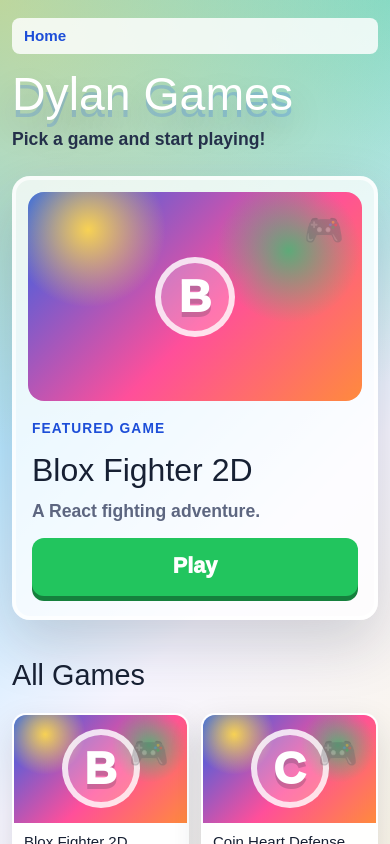
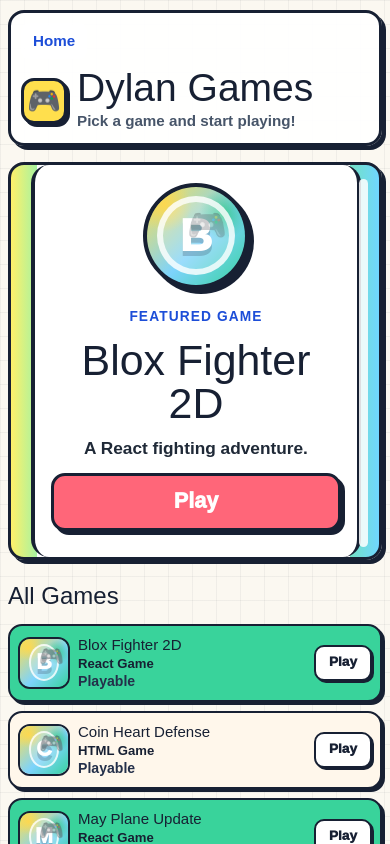
Before and after one commit to frankchangshow/DylanGames, a Next.js app: page /dylan in a window 390 px wide. Shown: the top 844 px of the page. Built offline with nearby package versions, Linux system fonts and the light colour scheme.

Commit message:
Restyle Dylan launcher with playful panels

```diff
--- a/app/dylan/page.tsx
+++ b/app/dylan/page.tsx
@@ -4,14 +4,16 @@ import { getDylanGames } from "@/src/data/dylanGames";
 function GameThumbnail({
   title,
   thumbnailUrl,
-  featured = false
+  featured = false,
+  compact = false
 }: {
   title: string;
   thumbnailUrl: string | null;
   featured?: boolean;
+  compact?: boolean;
 }) {
   return (
-    <div className={featured ? "gameTileImage featuredTileImage" : "gameTileImage"}>
+    <div className={featured ? "gameTileImage featuredTileImage" : compact ? "gameTileImage compactTileImage" : "gameTileImage"}>
       {thumbnailUrl ? (
         <img src={thumbnailUrl} alt="" />
       ) : (
@@ -31,18 +33,22 @@ export default async function DylanPage() {
   return (
     <main className="dylanDiscoveryPage">
       <header className="dylanDiscoveryHeader">
-        <Link className="homeLink" href="/">
-          Home
-        </Link>
+        <div className="dylanHeaderIcon" aria-hidden="true">
+          🎮
+        </div>
         <div>
           <h1>Dylan Games</h1>
           <p>Pick a game and start playing!</p>
         </div>
+        <Link className="homeLink dylanHeaderHome" href="/">
+          Home
+        </Link>
       </header>
 
       {featuredGame ? (
         <>
           <section className="featuredGameSection" aria-labelledby="featured-game-title">
+            <div className="featuredStage">
               <GameThumbnail title={featuredGame.title} thumbnailUrl={featuredGame.thumbnailUrl} featured />
               <div className="featuredGameInfo">
                 <p className="sectionEyebrow">Featured Game</p>
@@ -57,20 +63,25 @@ export default async function DylanPage() {
                   Play
                 </Link>
               </div>
+            </div>
           </section>
 
           <section className="allGamesSection" aria-labelledby="all-games-title">
             <h2 id="all-games-title">All Games</h2>
-            <div className="discoveryGrid">
+            <div className="discoveryList">
               {games.map((game) => {
                 const href = game.type === "external" ? game.playUrl : `/play/dylan/${game.id}`;
 
                 return (
                   <article className="discoveryCard" key={game.id}>
-                    <GameThumbnail title={game.title} thumbnailUrl={game.thumbnailUrl} />
+                    <GameThumbnail title={game.title} thumbnailUrl={game.thumbnailUrl} compact />
                     <div className="discoveryCardBody">
                       <h3>{game.title}</h3>
-                      <p>{game.description}</p>
+                      <p>{game.type === "react" ? "React Game" : game.type === "html" ? "HTML Game" : `${game.type} Game`}</p>
+                      <strong>Playable</strong>
+                    </div>
+                    <p className="discoveryCardDescription">{game.description}</p>
+                    <div className="discoveryCardAction">
                       <Link
                         className="tilePlayButton"
                         href={href}
--- a/app/globals.css
+++ b/app/globals.css
@@ -151,51 +151,101 @@ a {
 
 .dylanDiscoveryPage {
   min-height: 100vh;
-  padding: 24px clamp(16px, 4vw, 52px) 56px;
+  padding: 10px clamp(8px, 3vw, 34px) 40px;
+  background:
+    linear-gradient(rgba(31, 41, 55, 0.05) 1px, transparent 1px),
+    linear-gradient(90deg, rgba(31, 41, 55, 0.05) 1px, transparent 1px),
+    #fbf8f1;
+  background-size: 24px 24px;
 }
 
 .dylanDiscoveryHeader {
   display: grid;
-  gap: 18px;
-  margin: 0 auto 24px;
-  max-width: 1180px;
+  grid-template-columns: auto 1fr auto;
+  gap: 12px;
+  align-items: center;
+  max-width: 1040px;
+  min-height: 100px;
+  margin: 0 auto 16px;
+  padding: 10px 12px;
+  border: 3px solid #172033;
+  border-radius: 20px;
+  background: rgba(255, 255, 255, 0.94);
+  box-shadow: 6px 6px 0 #172033;
 }
 
 .dylanDiscoveryHeader h1 {
   margin: 0;
-  color: #ffffff;
-  font-size: clamp(2.9rem, 8vw, 6rem);
+  color: #172033;
+  font-size: clamp(2.7rem, 7vw, 4.2rem);
   line-height: 0.95;
-  text-shadow: 0 7px 0 rgba(37, 99, 235, 0.22), 0 18px 36px rgba(23, 32, 51, 0.24);
+  text-shadow: none;
 }
 
 .dylanDiscoveryHeader p {
-  margin: 10px 0 0;
-  color: #24304a;
-  font-size: clamp(1.1rem, 3vw, 1.45rem);
+  margin: 4px 0 0;
+  color: #475569;
+  font-size: clamp(1rem, 3vw, 1.18rem);
   font-weight: 900;
 }
 
+.dylanHeaderIcon {
+  display: grid;
+  place-items: center;
+  width: 52px;
+  height: 52px;
+  border: 3px solid #172033;
+  border-radius: 15px;
+  background: #ffdf4d;
+  font-size: 1.7rem;
+  box-shadow: 3px 3px 0 #172033;
+}
+
+.dylanHeaderHome {
+  align-self: start;
+}
+
 .featuredGameSection {
+  position: relative;
+  max-width: 1040px;
+  margin: 0 auto 18px;
+  padding: 0 42px 0 46px;
+  border: 3px solid #172033;
+  border-radius: 18px;
+  background: linear-gradient(90deg, #fff06a 0%, #a7f3a0 7%, #ffffff 7%, #ffffff 92%, #72e1c4 92%, #70d6ff 100%);
+  box-shadow: 7px 7px 0 #172033;
+}
+
+.featuredGameSection::after {
+  content: "";
+  position: absolute;
+  right: 11px;
+  top: 14px;
+  bottom: 10px;
+  width: 9px;
+  border-radius: 99px;
+  background: rgba(255, 255, 255, 0.85);
+}
+
+.featuredStage {
   display: grid;
-  grid-template-columns: minmax(0, 1.35fr) minmax(280px, 0.85fr);
-  gap: 24px;
-  align-items: stretch;
-  max-width: 1180px;
-  margin: 0 auto 34px;
-  padding: 18px;
-  border: 4px solid rgba(255, 255, 255, 0.7);
+  place-items: center;
+  min-height: 420px;
+  padding: clamp(18px, 4vw, 34px);
+  border-left: 5px solid #172033;
+  border-right: 5px solid #172033;
   border-radius: 22px;
-  background: rgba(255, 255, 255, 0.72);
-  box-shadow: 0 24px 58px rgba(23, 32, 51, 0.18);
+  background: #ffffff;
 }
 
 .featuredGameInfo {
   display: flex;
   flex-direction: column;
-  justify-content: center;
-  gap: 14px;
-  padding: clamp(8px, 2vw, 20px);
+  align-items: center;
+  justify-content: start;
+  gap: 12px;
+  max-width: 620px;
+  text-align: center;
 }
 
 .sectionEyebrow {
@@ -210,15 +260,15 @@ a {
 .featuredGameInfo h2 {
   margin: 0;
   color: var(--ink);
-  font-size: clamp(2rem, 5vw, 3.4rem);
+  font-size: clamp(3rem, 8vw, 4.3rem);
   line-height: 1;
 }
 
 .featuredGameInfo p:not(.sectionEyebrow) {
   margin: 0;
-  color: var(--muted);
-  font-size: 1.1rem;
-  font-weight: 800;
+  color: #1f2937;
+  font-size: clamp(1.08rem, 3vw, 1.25rem);
+  font-weight: 900;
   line-height: 1.35;
 }
 
@@ -227,12 +277,12 @@ a {
   display: inline-flex;
   align-items: center;
   justify-content: center;
-  border: 0;
-  border-radius: 12px;
-  background: #22c55e;
+  border: 3px solid #172033;
+  border-radius: 14px;
+  background: #ff6679;
   color: #ffffff;
   font-weight: 950;
-  box-shadow: 0 5px 0 #15803d;
+  box-shadow: 4px 4px 0 #172033;
   transition: transform 120ms ease, box-shadow 120ms ease, background 120ms ease;
 }
 
@@ -244,41 +294,49 @@ a {
 
 .featuredPlayButton:hover,
 .tilePlayButton:hover {
-  background: #16a34a;
-  box-shadow: 0 3px 0 #15803d;
+  background: #ff4f66;
+  box-shadow: 2px 2px 0 #172033;
   transform: translateY(2px);
 }
 
 .allGamesSection {
-  max-width: 1180px;
+  max-width: 1040px;
   margin: 0 auto;
 }
 
 .allGamesSection h2 {
-  margin: 0 0 16px;
+  margin: 0 0 10px;
   color: var(--ink);
-  font-size: clamp(1.8rem, 4vw, 2.4rem);
+  font-size: clamp(1.5rem, 4vw, 2.1rem);
 }
 
-.discoveryGrid {
+.discoveryList {
   display: grid;
-  grid-template-columns: repeat(auto-fill, minmax(220px, 1fr));
-  gap: 20px;
+  gap: 10px;
 }
 
 .discoveryCard {
-  overflow: hidden;
-  border: 3px solid rgba(255, 255, 255, 0.78);
+  display: grid;
+  grid-template-columns: auto minmax(0, 1fr) minmax(160px, 0.7fr) auto;
+  gap: 14px;
+  align-items: center;
+  min-height: 88px;
+  padding: 10px 12px;
+  border: 3px solid #172033;
   border-radius: 18px;
-  background: rgba(255, 255, 255, 0.92);
-  box-shadow: 0 14px 34px rgba(23, 32, 51, 0.14);
+  background: #fff7eb;
+  box-shadow: 5px 5px 0 #172033;
   transform: translateY(0);
   transition: transform 160ms ease, box-shadow 160ms ease;
 }
 
+.discoveryCard:nth-child(odd) {
+  background: #39d39b;
+}
+
 .discoveryCard:hover {
-  box-shadow: 0 22px 46px rgba(23, 32, 51, 0.2);
-  transform: translateY(-6px);
+  box-shadow: 3px 3px 0 #172033;
+  transform: translateY(2px);
 }
 
 .gameTileImage {
@@ -291,8 +349,34 @@ a {
 }
 
 .featuredTileImage {
-  min-height: 320px;
-  border-radius: 16px;
+  width: clamp(110px, 20vw, 150px);
+  min-height: 0;
+  aspect-ratio: 1;
+  margin-bottom: 14px;
+  border: 5px solid #172033;
+  border-radius: 50%;
+  box-shadow: 8px 8px 0 #172033;
+}
+
+.compactTileImage {
+  width: 58px;
+  height: 58px;
+  aspect-ratio: 1;
+  border: 2px solid #172033;
+  border-radius: 12px;
+}
+
+.compactTileImage .placeholderEmoji {
+  right: 4px;
+  top: 2px;
+  font-size: 1.25rem;
+  opacity: 0.55;
+}
+
+.compactTileImage .placeholderInitial {
+  width: 30px;
+  border-width: 2px;
+  font-size: 1.35rem;
 }
 
 .gameTileImage img {
@@ -309,7 +393,7 @@ a {
   background:
     radial-gradient(circle at 18% 18%, rgba(255, 216, 77, 0.95), transparent 24%),
     radial-gradient(circle at 78% 28%, rgba(40, 199, 111, 0.75), transparent 24%),
-    linear-gradient(135deg, #2563eb 0%, #ff4f9a 56%, #ff8a3d 100%);
+    linear-gradient(135deg, #ffdf4d 0%, #7dd3fc 56%, #38d39f 100%);
 }
 
 .placeholderEmoji {
@@ -336,30 +420,51 @@ a {
 
 .discoveryCardBody {
   display: grid;
-  gap: 10px;
-  padding: 14px;
+  gap: 2px;
+  padding: 0;
 }
 
 .discoveryCardBody h3 {
-  min-height: 2.35em;
   margin: 0;
   color: var(--ink);
-  font-size: 1.08rem;
+  font-size: 1.12rem;
   line-height: 1.15;
 }
 
 .discoveryCardBody p {
-  min-height: 2.5em;
   margin: 0;
-  color: var(--muted);
-  font-size: 0.94rem;
-  font-weight: 700;
+  color: #172033;
+  font-size: 0.88rem;
+  font-weight: 900;
+  line-height: 1.15;
+}
+
+.discoveryCardBody strong {
+  color: #24304a;
+  font-size: 0.88rem;
+  line-height: 1.15;
+}
+
+.discoveryCardDescription {
+  margin: 0;
+  color: #24304a;
+  font-size: 0.92rem;
+  font-weight: 750;
   line-height: 1.25;
 }
 
 .tilePlayButton {
+  min-width: 86px;
   min-height: 42px;
-  font-size: 1rem;
+  padding: 0 14px;
+  background: #ffffff;
+  color: #172033;
+  font-size: 0.98rem;
+  box-shadow: 3px 3px 0 #172033;
+}
+
+.tilePlayButton:hover {
+  background: #ffdf4d;
 }
 
 .gameGrid {
@@ -570,18 +675,61 @@ a {
   }
 
   .dylanDiscoveryPage {
-    padding: 18px 12px 34px;
+    padding: 10px 8px 28px;
+  }
+
+  .dylanDiscoveryHeader {
+    grid-template-columns: auto 1fr;
+    gap: 10px;
+    min-height: 0;
+    padding: 10px;
+    border-radius: 16px;
+    box-shadow: 4px 4px 0 #172033;
+  }
+
+  .dylanHeaderHome {
+    grid-column: 1 / -1;
+    justify-self: start;
+    order: -1;
+  }
+
+  .dylanHeaderIcon {
+    width: 46px;
+    height: 46px;
+    border-radius: 13px;
+  }
+
+  .dylanDiscoveryHeader h1 {
+    font-size: clamp(2.1rem, 10vw, 3rem);
+  }
+
+  .dylanDiscoveryHeader p {
+    font-size: 0.95rem;
   }
 
   .featuredGameSection {
-    grid-template-columns: 1fr;
-    gap: 14px;
-    padding: 12px;
+    padding: 0 18px 0 20px;
+    border-radius: 16px;
+    box-shadow: 4px 4px 0 #172033;
+  }
+
+  .featuredStage {
+    min-height: 300px;
+    padding: 18px 12px;
+    border-left-width: 4px;
+    border-right-width: 4px;
     border-radius: 18px;
   }
 
   .featuredTileImage {
     min-height: 0;
+    width: 106px;
+    border-width: 4px;
+    box-shadow: 5px 5px 0 #172033;
+  }
+
+  .featuredGameInfo h2 {
+    font-size: clamp(2.2rem, 11vw, 3.1rem);
   }
 
   .featuredGameInfo {
@@ -592,18 +740,27 @@ a {
     width: 100%;
   }
 
-  .discoveryGrid {
-    grid-template-columns: repeat(2, minmax(0, 1fr));
-    gap: 12px;
+  .discoveryList {
+    gap: 9px;
   }
 
   .discoveryCard {
+    grid-template-columns: auto minmax(0, 1fr) auto;
+    gap: 8px;
+    min-height: 78px;
+    padding: 8px;
     border-width: 2px;
     border-radius: 14px;
+    box-shadow: 3px 3px 0 #172033;
+  }
+
+  .compactTileImage {
+    width: 52px;
+    height: 52px;
   }
 
   .discoveryCardBody {
-    padding: 10px;
+    padding: 0;
   }
 
   .discoveryCardBody h3 {
@@ -612,6 +769,20 @@ a {
 
   .discoveryCardBody p {
     font-size: 0.82rem;
+  }
+
+  .discoveryCardDescription {
+    display: none;
+  }
+
+  .tilePlayButton {
+    min-width: 58px;
+    min-height: 36px;
+    padding: 0 9px;
+    border-width: 2px;
+    border-radius: 10px;
+    font-size: 0.85rem;
+    box-shadow: 2px 2px 0 #172033;
   }
 
   .launcherHero {
```
Lines whose indentation alone changed are shown as unchanged.
